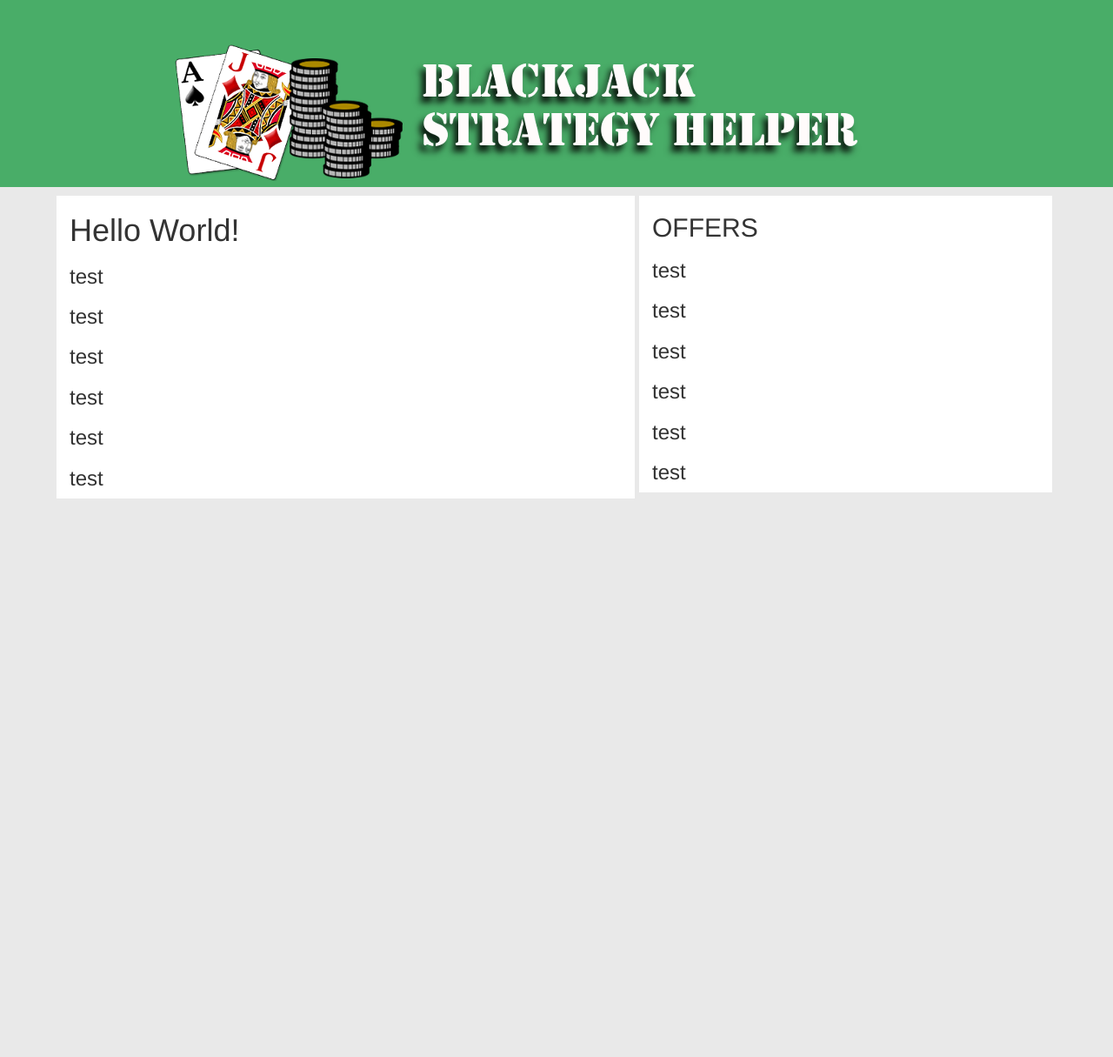
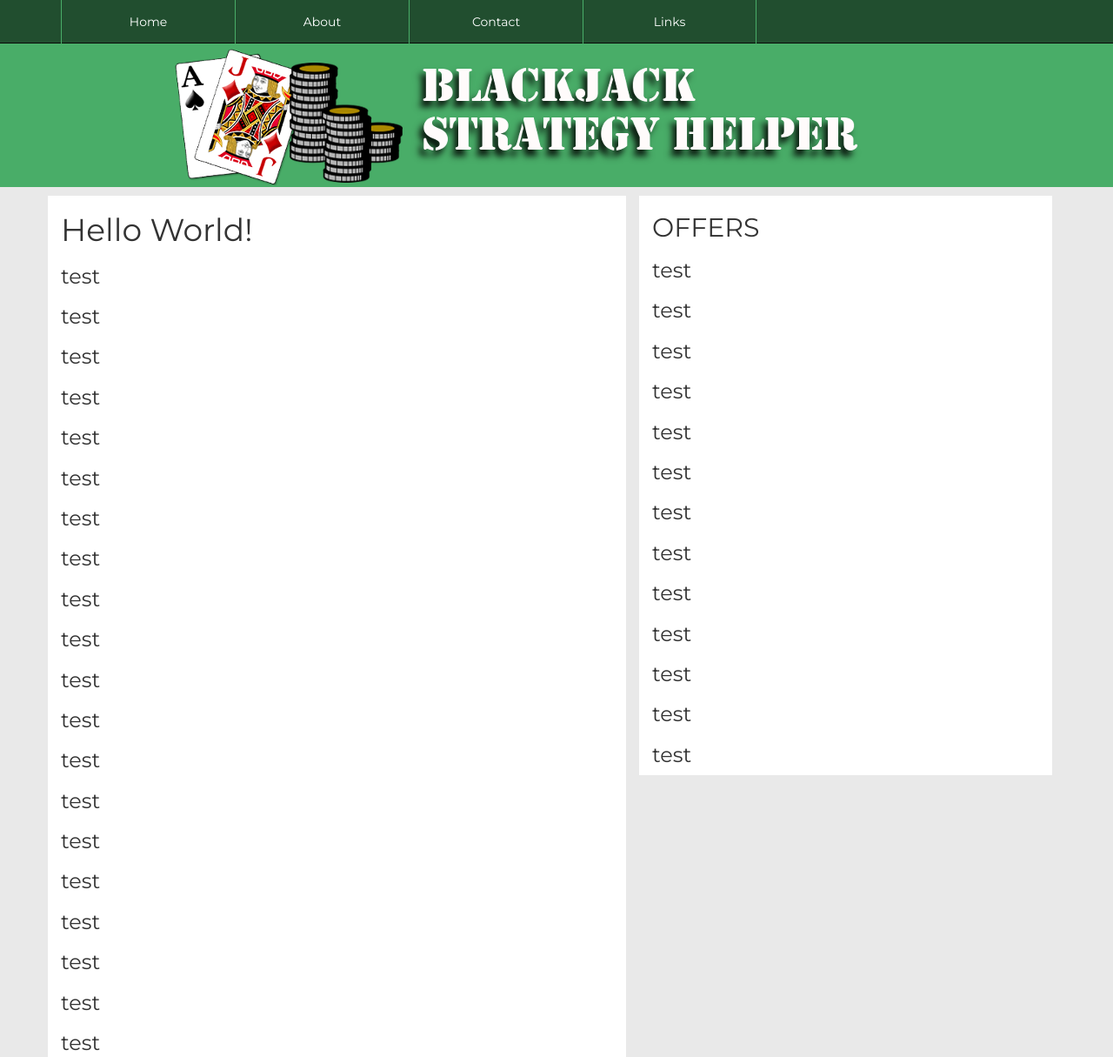
Before and after one commit to erikblarson/Blackjack-Strategy, a plain HTML site: page index.html in a window 1280 px wide. Shown: the top 1215 px of the page at 87% size. Before the commit the page ends 800 px from the top, so only its background shows below. Drawn offline with nearby package versions, Linux system fonts and the light colour scheme.

Commit message:
messing with fixed column position

```diff
--- a/css/style.css
+++ b/css/style.css
@@ -1,11 +1,9 @@
+@import url(http://fonts.googleapis.com/css?family=Montserrat:400,700);
 body{
   background:#e9e9e9;
+   font-family: 'Montserrat', sans-serif;
 }
 
-.container{
-  padding-top:10px;
-  background:#e9e9e9;
-}
 
 #logo{
   max-width:30%;
@@ -28,8 +26,13 @@ nav{
   margin-top:10%;
   margin-right:10px;
 }
+
+.nav-item{
+  width:200px;
+
+}
 .header{
-  padding-top:50px;
+  padding-top:55px;
   background:#49ad68;
   height:215px;
 
@@ -41,16 +44,69 @@ nav{
   background:url(../img/strategylogotest2.png) no-repeat;
 }
 
+.navbar{
+  background-color:rgba(0, 0, 0, 0.55);
+  -webkit-transition: all 0.6s ease-out;
+  -moz-transition: all 0.6s ease-out;
+  -o-transition: all 0.6s ease-out;
+  -ms-transition: all 0.6s ease-out;
+  transition: all 0.6s ease-out;
+}
+
+.navbar.scrolled {
+    background: rgba(0, 0, 0, 1); //NON-IE
+}
+
+.navbar.scrolled .navbar-nav>li>a:hover {
+  color:#49ad68;
+}
+
+.navbar li{
+  text-align:center;
+  border-left:1px solid #49ad68;
+}
+.navbar li:last-child{
+  border-right:1px solid #49ad68;
+}
+.navbar-inverse .navbar-nav>li>a {
+    color: white;
+}
+
+.navbar-inverse .navbar-nav>li>a:hover {
+    background-color:black;
+}
+
+
 #content-panel{
+  margin-top:10px;
   margin-left:0px;
   margin-right:0px;
+
 }
 #main{
-  margin-left:-5px;
-  margin-right:5px;
+
+  margin-left:-15px;
+  margin-right:15px;
   background:white;
 }
 
 #side{
   background:white;
 }
+
+.affix {
+  top: 0;
+  width: 100%;
+  background:white;
+}
+
+.affix-top {
+  width: 100%;
+    background:white;
+}
+
+.affix-bottom {
+  width: 100%;
+  position: absolute;
+    background:white;
+}
--- a/index.html
+++ b/index.html
@@ -15,6 +15,18 @@
         <div class="header-logo">
 
         </div>
+        <nav class="navbar navbar-inverse navbar-fixed-top">
+          <div id="nav-container" class="container">
+            <div id="navbar" class="navbar-collapse collapse">
+              <ul class="nav navbar-nav">
+                <li class="nav-item"><a href="#">Home</a></li>
+                <li class="nav-item"><a href="#">About</a></li>
+                <li class="nav-item"><a href="#">Contact</a></li>
+                <li class="nav-item"><a href="#">Links</a></li>
+              </ul>
+            </div>
+          </div>
+        </nav>
       </div>
 
         <!-- <nav class="navbar navbar-inverse">
@@ -43,7 +55,7 @@
   </header>
   <div class="container">
     <div id="content-panel" class="row">
-      <div id="main" class="col-xs-12 col-md-7">
+      <div id="main" class="col-xs-12 col-md-7 col-lg-7">
         <h1>Hello World!</h1>
         <h3>test</h3>
         <h3>test</h3>
@@ -51,15 +63,49 @@
         <h3>test</h3>
         <h3>test</h3>
         <h3>test</h3>
-      </div>
-      <div id="side" class="col-md-5">
-        <h2>OFFERS</h2>
         <h3>test</h3>
         <h3>test</h3>
         <h3>test</h3>
-<h3>test</h3>
         <h3>test</h3>
         <h3>test</h3>
+        <h3>test</h3>
+        <h3>test</h3>
+        <h3>test</h3>
+        <h3>test</h3>
+        <h3>test</h3>
+        <h3>test</h3>
+        <h3>test</h3>
+        <h3>test</h3>
+        <h3>test</h3>
+        <h3>test</h3>
+        <h3>test</h3>
+        <h3>test</h3>
+        <h3>test</h3>
+        <h3>test</h3>
+        <h3>test</h3>
+        <h3>test</h3>
+        <h3>test</h3>
+        <h3>test</h3>
+        <h3>test</h3>
+        <h3>test</h3>
+      </div>
+      <div id="side" class="col-xs-12 col-md-5 col-lg-5">
+        <div data-spy="affix" data-offset-top="150" data-offset-bottom="500">
+          <h2>OFFERS</h2>
+          <h3>test</h3>
+          <h3>test</h3>
+          <h3>test</h3>
+          <h3>test</h3>
+          <h3>test</h3>
+          <h3>test</h3>
+          <h3>test</h3>
+          <h3>test</h3>
+          <h3>test</h3>
+          <h3>test</h3>
+          <h3>test</h3>
+          <h3>test</h3>
+          <h3>test</h3>
+        </div>
       </div>
     </div>
 
@@ -71,5 +117,23 @@
   </footer>
   <script src="https://code.jquery.com/jquery-2.2.3.min.js"></script>
   <script src="https://maxcdn.bootstrapcdn.com/bootstrap/3.3.6/js/bootstrap.min.js"></script>
+  <script>
+  function checkScroll(){
+      var startY = $('.navbar').height() * 2; //The point where the navbar changes in px
+
+      if($(window).scrollTop() > startY){
+          $('.navbar').addClass("scrolled");
+      }else{
+          $('.navbar').removeClass("scrolled");
+      }
+  }
+
+  if($('.navbar').length > 0){
+      $(window).on("scroll load resize", function(){
+          checkScroll();
+      });
+  }
+
+</script>
 </body>
 </html>
```
